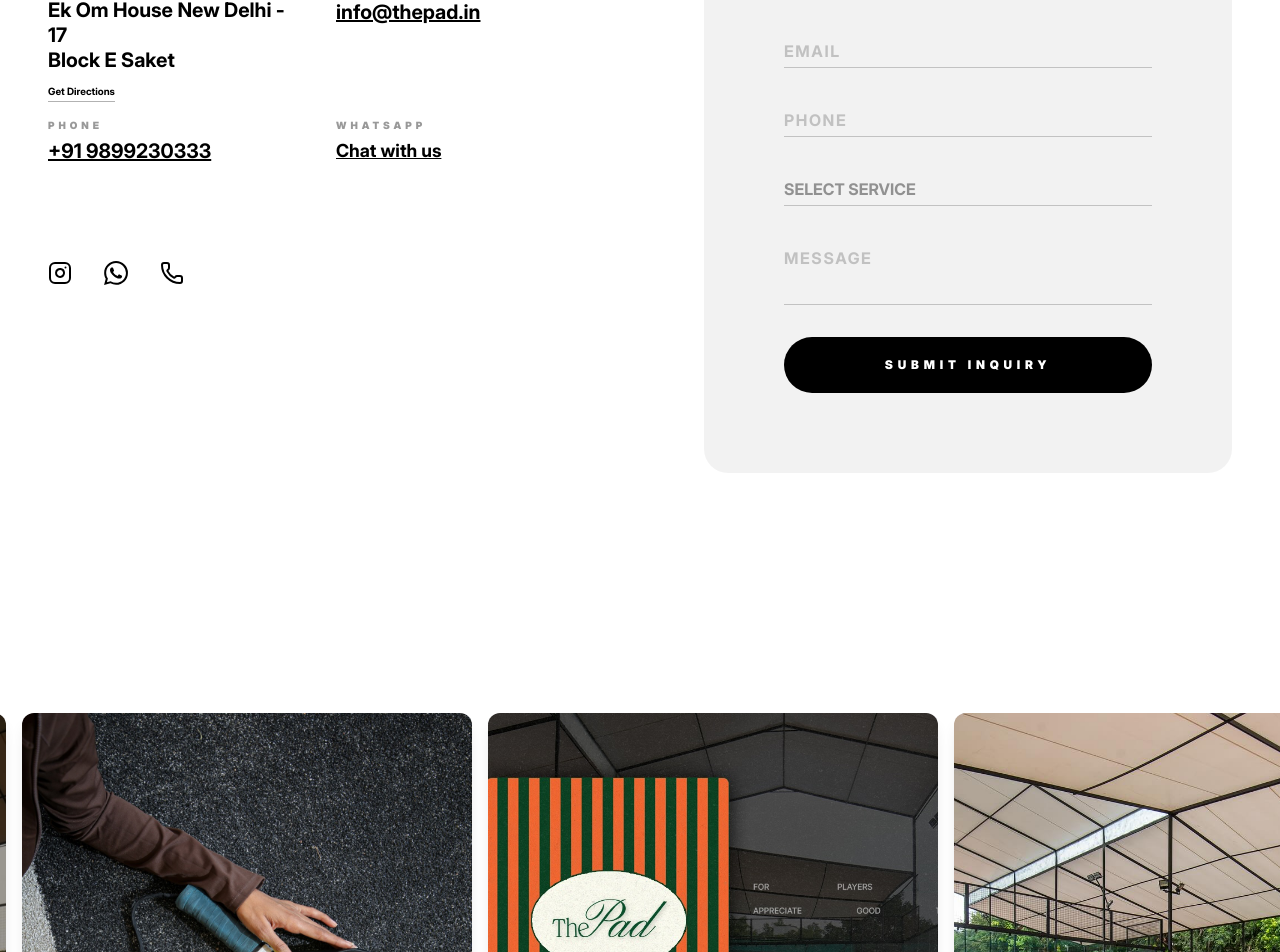
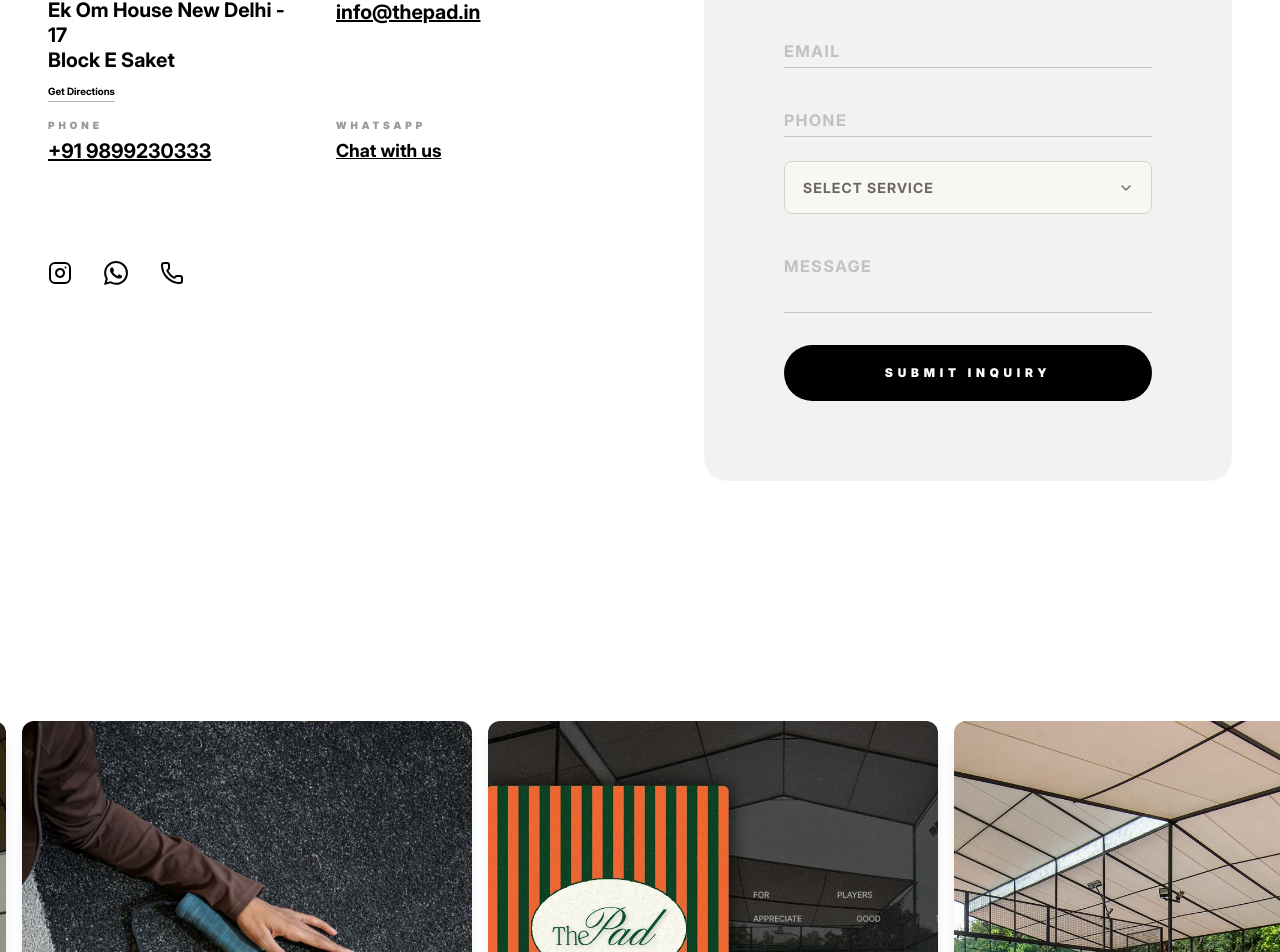
Before and after one commit to techgohypemedia/the-pad, a React (Vite) app: page /contact in a window 1280 px wide. Shown: the part 1218-2170 px from the top of the page. Built offline with nearby package versions, Linux system fonts and the light colour scheme; no server answers.

Commit message:
feat: add Contact page component with interactive form and image slider

```diff
--- a/src/pages/Contact.tsx
+++ b/src/pages/Contact.tsx
@@ -1,6 +1,6 @@
 import React, { useState, useRef, useEffect } from "react";
 import { motion, AnimatePresence, useSpring } from "motion/react";
-import { Mail, MapPin, ArrowRight, Instagram, Linkedin, Phone, X, ChevronLeft, ChevronRight, Star, Check } from "lucide-react";
+import { Mail, MapPin, ArrowRight, Instagram, Linkedin, Phone, X, ChevronLeft, ChevronRight, ChevronDown, Star, Check } from "lucide-react";
 import { useLocation, useNavigate } from "react-router-dom";
 
 /**
@@ -428,20 +428,37 @@ const Contact = () => {
                   </div>
 
                   <div className="space-y-1">
-                    <div className={`border-b-[1px] transition-all text-black ${errors.service ? 'border-red-500' : 'border-black/20 focus-within:border-black'}`}>
+                    <div className="relative w-full">
                       <select
-                        className="w-full bg-transparent pt-4 pb-1 px-0 outline-none text-base font-bold text-black/40 placeholder:uppercase placeholder:tracking-widest appearance-none cursor-pointer"
+                        className={`w-full appearance-none cursor-pointer rounded-[8px] border transition-all duration-200 ease-in-out outline-none py-[15px] pl-[18px] pr-[44px] bg-[#F8F7F4] hover:bg-[#FFFFFF] focus:bg-[#FFFFFF] ${
+                          errors.service
+                            ? 'border-red-500'
+                            : 'border-[#D8D4CC] hover:border-[#A79A82] focus:border-[#8C7A5B]'
+                        } focus:shadow-[0_0_0_3px_rgba(140,122,91,0.10)] ${
+                          !formData.service
+                            ? 'text-[#6B6862] text-[13px] md:text-[14px] font-semibold tracking-[0.08em] uppercase'
+                            : 'text-[#1C1C1C] text-[15px] md:text-[16px] font-medium tracking-normal'
+                        }`}
                         value={formData.service}
                         onChange={(e) => {
                           setFormData({ ...formData, service: e.target.value });
                           if (errors.service) setErrors({ ...errors, service: '' });
                         }}
                       >
-                        <option value="" disabled>SELECT SERVICE</option>
-                        <option value="Padel Courts">Padel Courts</option>
-                        <option value="Pickleball Courts">Pickleball Courts</option>
-                        <option value="General Inquiry">General Inquiry</option>
+                        <option value="" disabled className="bg-white text-[#6B6862] py-2 font-semibold">
+                          SELECT SERVICE
+                        </option>
+                        <option value="Padel Courts" className="bg-white text-[#1C1C1C] py-2 font-medium">
+                          Padel Courts
+                        </option>
+                        <option value="Pickleball Courts" className="bg-white text-[#1C1C1C] py-2 font-medium">
+                          Pickleball Courts
+                        </option>
+                        <option value="General Inquiry" className="bg-white text-[#1C1C1C] py-2 font-medium">
+                          General Inquiry
+                        </option>
                       </select>
+                      <ChevronDown className="absolute right-[18px] top-1/2 -translate-y-1/2 w-4 h-4 text-[#6B6862] pointer-events-none transition-transform duration-200" />
                     </div>
                     <AnimatePresence>
                       {errors.service && (
```
